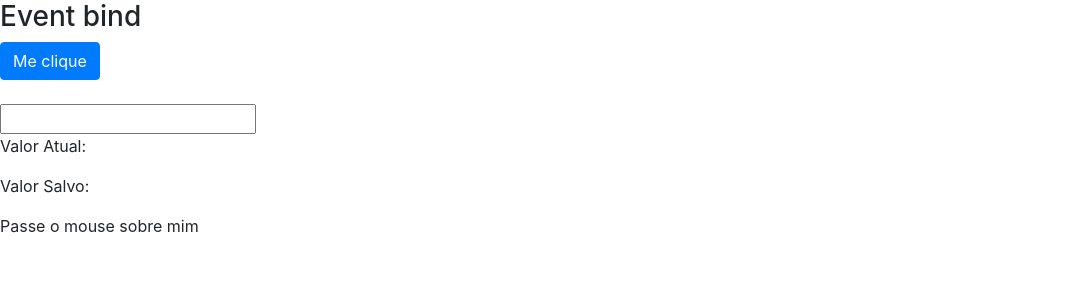
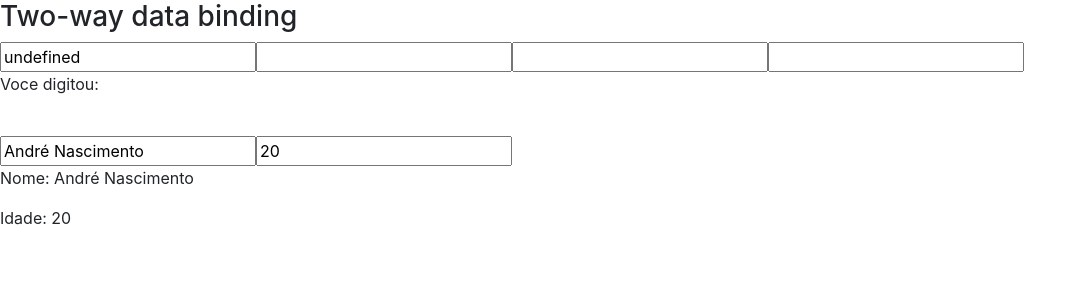
Before and after one commit to nfandre/CursoAngular, an Angular app in the folder data-binding/: page / in a window 1280 px wide. Shown: the top 300 px of the page, without its empty margins (0-1087 px from the left). Built offline with nearby package versions, Linux system fonts and the light colour scheme.

Commit message:
Aula 12 Two-way data binding

```diff
--- a/data-binding/src/app/data-binding/data-binding.component.html
+++ b/data-binding/src/app/data-binding/data-binding.component.html
@@ -50,31 +50,33 @@
 <!--  </article>-->
 <!--</section>-->
 
-<section class="event-binding">
-  <article>
-    <h3> Event bind</h3>
-    <div>
+<!--<section class="event-binding">-->
+<!--  <article>-->
+<!--    <h3> Event bind</h3>-->
+<!--    <div>-->
 
-      <button class="btn btn-primary" (click)="botaoClicado()" >
-        Me clique
-      </button>
-      <br><br>
+<!--      <button class="btn btn-primary" (click)="botaoClicado()" >-->
+<!--        Me clique-->
+<!--      </button>-->
+<!--      <br><br>-->
 
-      <input type="text"
-             (keyup)="onKeyUp($event)"
-             (keyup.enter)="salvarValor($event.target.value)"
-             (blur)="salvarValor(campoInput.value)"
-             #campoInput
-      >
+<!--      <input type="text"-->
+<!--             (keyup)="onKeyUp($event)"-->
+<!--             (keyup.enter)="salvarValor($event.target.value)"-->
+<!--             (blur)="salvarValor(campoInput.value)"-->
+<!--             #campoInput-->
+<!--      >-->
 
-      <p>Valor Atual: {{valorAtual}}</p>
-      <p>Valor Salvo: {{valorSalvo}}</p>
+<!--      <p>Valor Atual: {{valorAtual}}</p>-->
+<!--      <p>Valor Salvo: {{valorSalvo}}</p>-->
 
-      <span
-        (mouseup)="onMouseOverUp()"
-        (mouseout)="onMouseOverOut()"
-        [class.highlight]="isMouseOver"
-      >Passe o mouse sobre mim</span>
-    </div>
-  </article>
-</section>
+<!--      <span-->
+<!--        (mouseup)="onMouseOverUp()"-->
+<!--        (mouseout)="onMouseOverOut()"-->
+<!--        [class.highlight]="isMouseOver"-->
+<!--      >Passe o mouse sobre mim</span>-->
+<!--    </div>-->
+<!--  </article>-->
+<!--</section>-->
+
+<app-meu-form></app-meu-form>
--- a/data-binding/src/app/data-binding/data-binding.component.ts
+++ b/data-binding/src/app/data-binding/data-binding.component.ts
@@ -15,6 +15,9 @@ export class DataBindingComponent implements OnInit {
   valorSalvo: string;
 
   isMouseOver: boolean = false;
+  nome:string = 'abc';
+
+
   constructor() { }
 
   getCurtirCurso(){
--- /dev/null
+++ b/data-binding/src/app/meu-form/meu-form.component.html
@@ -0,0 +1,27 @@
+
+<section>
+  <article>
+    <h3>Two-way  data binding</h3>
+    <div>
+      <input type="text"
+             [value]="nome"
+             (input)="nome = $event.target.value"
+      />
+      <input type="text"
+             [ngModel]="nome"
+             (ngModelChange)="nome = $event"
+      />
+      <input type="text" [(ngModel)]="nome"/>
+
+      <input type="text" bindon-ngModel="nome"/>
+      <p>Voce digitou: {{nome}}</p>
+      <br>
+      <input type="text" [(ngModel)]="pessoa.nome">
+      <input type="text" [(ngModel)]="pessoa.idade">
+      <p>Nome: {{pessoa.nome}}</p>
+      <p>Idade: {{pessoa.idade}}</p>
+
+    </div>
+  </article>
+
+</section>
--- /dev/null
+++ b/data-binding/src/app/meu-form/meu-form.component.ts
@@ -0,0 +1,19 @@
+import { Component, OnInit } from '@angular/core';
+
+@Component({
+  selector: 'app-meu-form',
+  templateUrl: './meu-form.component.html',
+  styleUrls: ['./meu-form.component.css']
+})
+export class MeuFormComponent implements OnInit {
+
+  pessoa: any = {
+    nome: 'André Nascimento',
+    idade: 20
+  }
+  constructor() { }
+
+  ngOnInit(): void {
+  }
+
+}
```
Also changed, not shown: data-binding/src/app/app.module.ts (+8 -4 lines), data-binding/src/app/meu-form/meu-form.module.ts (added, +16 -0 lines), data-binding/src/app/meu-form/meu-form.component.css (added), 1 other file (tests, documents, lock files or other folders).
